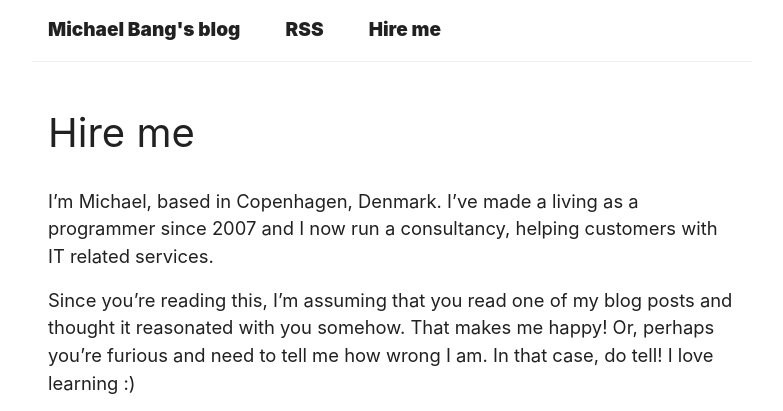
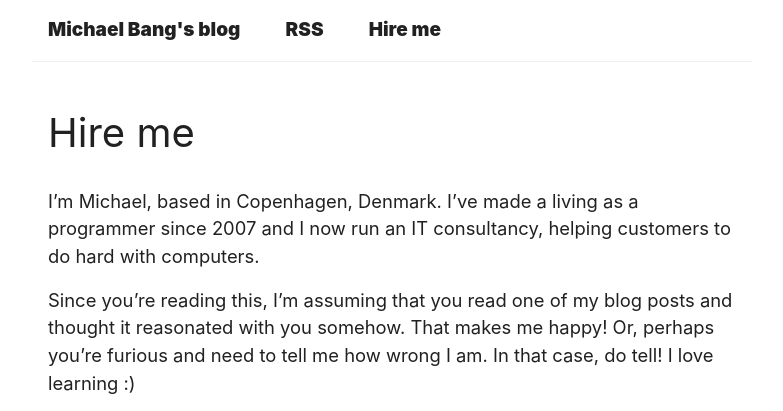
Before and after one commit to micvbang/blog.vbang.dk, a Jekyll site: the page built from _pages/hire_me.md, in a window 1280 px wide. Shown: the top 411 px of the page, without its empty margins (248-1031 px from the left). Built offline with Jekyll 4.4.1, drawn with Linux system fonts in a browser that asks for light colours.

Commit message:
pages/hire me: update intro

```diff
--- a/_pages/hire_me.md
+++ b/_pages/hire_me.md
@@ -3,7 +3,7 @@
 title: Hire me
 ---
 
-I'm Michael, based in Copenhagen, Denmark. I've made a living as a programmer since 2007 and I now run a consultancy, helping customers with IT related services.
+I'm Michael, based in Copenhagen, Denmark. I've made a living as a programmer since 2007 and I now run an IT consultancy, helping customers to do hard with computers.
 
 Since you're reading this, I'm assuming that you read one of my blog posts and thought it reasonated with you somehow. That makes me happy! Or, perhaps you're furious and need to tell me how wrong I am. In that case, do tell! I love learning :)
 
```
